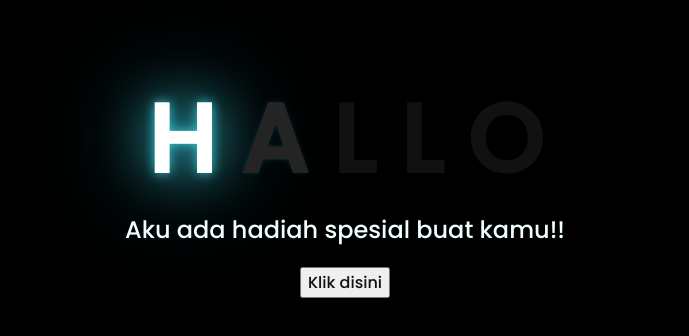
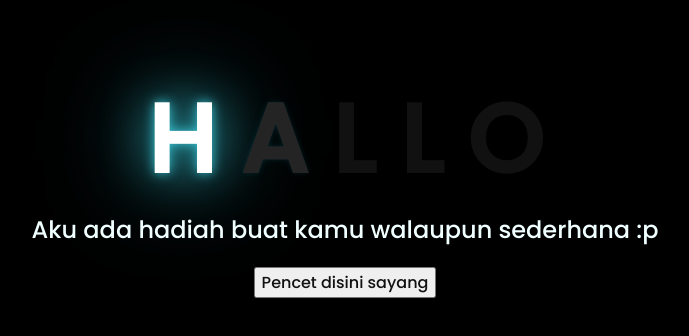
Before and after one commit to dandyfatih-source/Special-Gifts, a plain HTML site: page index.html in a window 1280 px wide. Shown: the part 226-562 px from the top of the page, without its empty margins (303-992 px from the left). Drawn offline with Linux system fonts and the light colour scheme.

Commit message:
Update index.html

```diff
--- a/index.html
+++ b/index.html
@@ -10,7 +10,7 @@
 </head>
 <body>
     <div class="greetings">
-    <!-- silahkan menambah kata sesuai keinginan dengan <span>text...</span -->
+    <!-- Hi, Happy Girlfriend Day Babe! <span>text...</span -->
         <span>H</span>
         <span>A</span>
         <span>L</span>
@@ -18,11 +18,11 @@
         <span>O</span>
     </div>
     <div class="description">
-        <span>Aku ada hadiah spesial buat kamu!!</span>
+        <span>Aku ada hadiah buat kamu walaupun sederhana :p</span>
     </div>
     <div class="button">
         <button>
-            <a href="flower.html">Klik disini</a>
+            <a href="flower.html">Pencet disini sayang</a>
         </button>
 
     </div>
```
